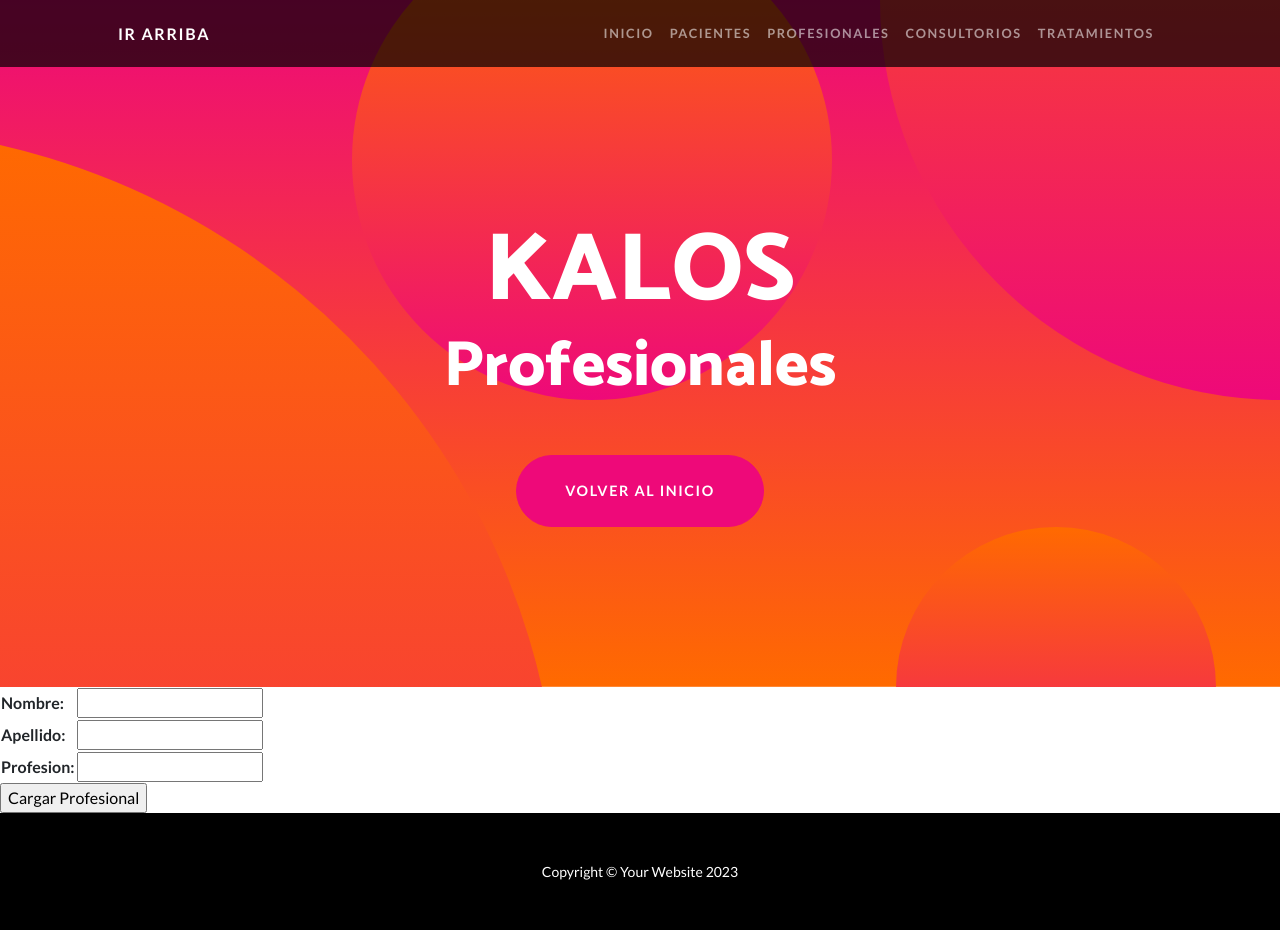
After one commit to Enzo0424/PreEntregaTercera_ELocatelli, a Django app: page /AppKalos/Cargar_Profesional/ in a window 1280 px wide. The commit adds this page. Run offline with Django 4.2, Linux system fonts and the light colour scheme; some libraries are stand-ins or nearby versions.

Commit message:
Listo para entregar

```diff
--- a/Kalos/AppKalos/forms.py
+++ b/Kalos/AppKalos/forms.py
@@ -10,3 +10,16 @@ class BuscarPaciente(forms.Form):
 
 class BuscarProfesional (forms.Form):
     profesion = forms.CharField(max_length=30)
+
+class CargarProfesional (forms.Form):
+    nombre = forms.CharField(max_length=20)
+    apellido = forms.CharField(max_length=20)
+    profesion = forms.CharField(max_length=30)
+
+class CargarConsultorios (forms.Form):
+    nombre = forms.CharField(max_length=20)
+    direccion = forms.CharField(max_length=30)
+
+class CargarTratamientos (forms.Form):
+    codigo = forms.CharField(max_length=4)
+    descripcion = forms.CharField(max_length=30)
--- /dev/null
+++ b/Kalos/AppKalos/templates/AppKalos/cargarProfesional.html
@@ -0,0 +1,26 @@
+{% extends "AppKalos/padre.html" %}
+{% load static %}
+
+{% block header1 %} <h2 class="masthead-subheading mb-0"> Profesionales </h2> {% endblock header1 %}
+
+{% block botonscroll %}
+
+<a class="btn btn-primary btn-xl rounded-pill mt-5" href="{% url 'Inicio' %}">Volver al inicio</a>
+
+{% endblock botonscroll %}
+
+{% block section1 %}
+    <form action="" method="POST"> {% csrf_token %}
+
+        <table>
+
+            {{ miFormulario.as_table }}
+
+        </table>
+
+        <input type="submit" value="Cargar Profesional">
+
+    </form>
+
+
+{% endblock section1 %}
--- a/Kalos/AppKalos/templates/AppKalos/profesionales.html
+++ b/Kalos/AppKalos/templates/AppKalos/profesionales.html
@@ -5,7 +5,10 @@
 
 {% block botonscroll %}
 
-{% endblock botonscroll %}<a class="btn btn-primary btn-xl rounded-pill mt-5" href="{% url 'Buscar Profesional' %}">Buscar Profesional</a>
+<a class="btn btn-primary btn-xl rounded-pill mt-5" href="{% url 'Buscar Profesional' %}">Buscar Profesional</a>
+<a class="btn btn-primary btn-xl rounded-pill mt-5" href="{% url 'Cargar Profesional' %}">Cargar Profesional</a>
+
+{% endblock botonscroll %}
 
 {% block section1 %}
 
--- a/Kalos/AppKalos/templates/AppKalos/tratamientos.html
+++ b/Kalos/AppKalos/templates/AppKalos/tratamientos.html
@@ -4,10 +4,9 @@
 {% block header1 %} <h2 class="masthead-subheading mb-0"> Tratamientos </h2> {% endblock header1 %}
 
 {% block botonscroll %}
-<a class="btn btn-primary btn-xl rounded-pill mt-5" href="{% url 'Mostrar Tratamientos' %}">Buscar Profesional</a>
+<a class="btn btn-primary btn-xl rounded-pill mt-5" href="{% url 'Cargar Tratamiento' %}">Crear Tratamiento</a>
 {% endblock botonscroll %}
 
-{% block section1 %}
 
 {% block section1 %}
 
--- a/Kalos/AppKalos/urls.py
+++ b/Kalos/AppKalos/urls.py
@@ -1,5 +1,5 @@
 from django.urls import path
-from AppKalos.views import inicio, paciente, profesional, consultorio, tratamiento, pacientes_form,buscar_pacientes,buscar_profesional
+from AppKalos.views import inicio, paciente, profesional, consultorio, tratamiento, pacientes_form,buscar_pacientes,buscar_profesional,cargar_consultorio,cargar_tratamiento,cargar_profesional
 
 
 urlpatterns = [
@@ -11,4 +11,7 @@ urlpatterns = [
     path('Pacientesform/', pacientes_form, name="Carga de Pacientes"),
     path('Buscar_Pacientes/', buscar_pacientes, name="Buscar Pacientes"),
     path('Buscar_Profesional/', buscar_profesional, name="Buscar Profesional"),
+    path('Cargar_Profesional/', cargar_profesional, name="Cargar Profesional"),
+    path('Cargar_consultorio/', cargar_consultorio, name="Cargar Consultorio"),
+    path('Cargar_tratamiento/', cargar_tratamiento, name="Cargar Tratamiento"),
 ]
--- a/Kalos/AppKalos/views.py
+++ b/Kalos/AppKalos/views.py
@@ -1,7 +1,7 @@
 from django.shortcuts import render
 from django.http import HttpResponse
 from AppKalos.models import Pacientes, Profesionales, Consultorios,Tratamientos
-from AppKalos.forms import PacienteFormulario, BuscarPaciente, BuscarProfesional
+from AppKalos.forms import PacienteFormulario, BuscarPaciente, BuscarProfesional, CargarConsultorios, CargarTratamientos,CargarProfesional
 # Create your views here.
 def inicio(request):
     return render(request, "AppKalos/index.html") #lo mas avanzado hasta ahora
@@ -62,3 +62,48 @@ def buscar_profesional(request):
             miFormulario = BuscarProfesional()
 
     return render(request, "AppKalos/buscarProfesional.html", {"miFormulario":miFormulario})
+
+def cargar_consultorio(request): #carga pacientess
+    if request.method == "POST": #camino del POST
+
+            miFormulario = CargarConsultorios(request.POST) # Aqui me llega la informacion del html
+
+            if miFormulario.is_valid():
+                informacion = miFormulario.cleaned_data
+                consultorio = Consultorios(nombre=informacion["nombre"], direccion=informacion["direccion"])
+                consultorio.save()
+                return render(request, "AppKalos/consultorios.html")
+    else: #camino del GET
+            miFormulario = CargarConsultorios()
+
+    return render(request, "AppKalos/cargarConsultorio.html", {"miFormulario": miFormulario})
+
+def cargar_tratamiento(request): #carga pacientess
+    if request.method == "POST": #camino del POST
+
+            miFormulario = CargarTratamientos(request.POST) # Aqui me llega la informacion del html
+
+            if miFormulario.is_valid():
+                informacion = miFormulario.cleaned_data
+                tratamiento = Tratamientos(codigo=informacion["codigo"], descripcion=informacion["descripcion"])
+                tratamiento.save()
+                return render(request, "AppKalos/tratamientos.html")
+    else: #camino del GET
+            miFormulario = CargarTratamientos()
+
+    return render(request, "AppKalos/cargarTratamientos.html", {"miFormulario": miFormulario})
+
+def cargar_profesional(request): #carga pacientess
+    if request.method == "POST": #camino del POST
+
+            miFormulario = CargarProfesional(request.POST) # Aqui me llega la informacion del html
+
+            if miFormulario.is_valid():
+                informacion = miFormulario.cleaned_data
+                profesional = Profesionales(nombre=informacion["nombre"], apellido=informacion["apellido"], profesion=informacion["profesion"])
+                profesional.save()
+                return render(request, "AppKalos/profesionales.html")
+    else: #camino del GET
+            miFormulario = CargarProfesional()
+
+    return render(request, "AppKalos/cargarProfesional.html", {"miFormulario": miFormulario})
```
Also changed, not shown: Kalos/AppKalos/models.py (+4 -4 lines), Kalos/AppKalos/templates/AppKalos/cargarConsultorio.html (added, +26 -0 lines), Kalos/AppKalos/templates/AppKalos/cargarTratamientos.html (added, +26 -0 lines), Kalos/AppKalos/templates/AppKalos/consultorios.html (+7 -1 lines), Kalos/AppKalos/migrations/0001_initial.py, Kalos/db.sqlite3.
